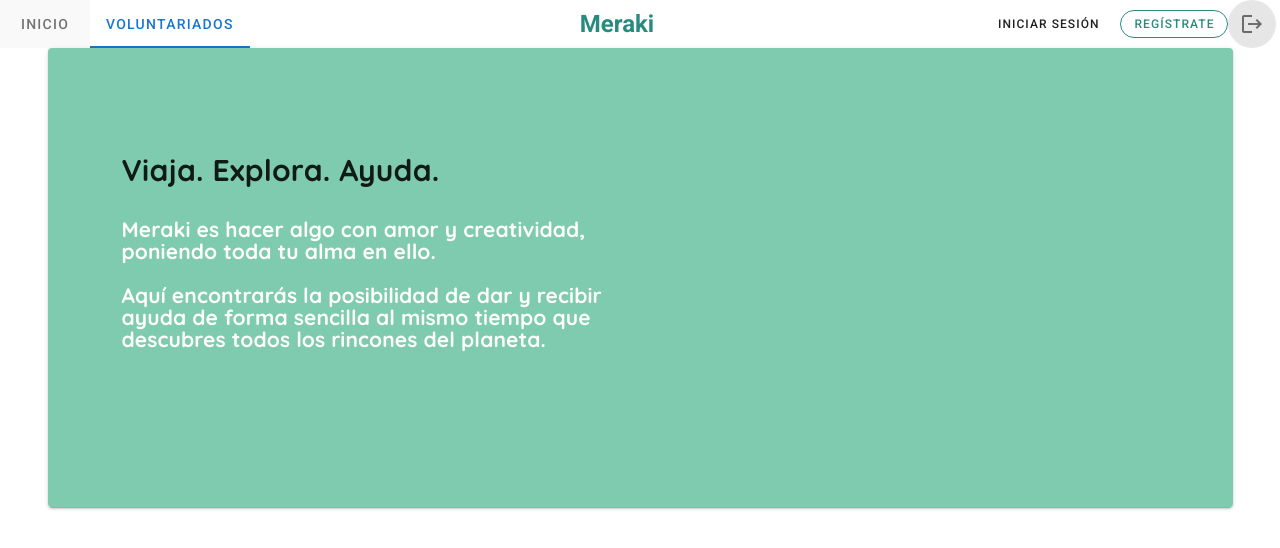
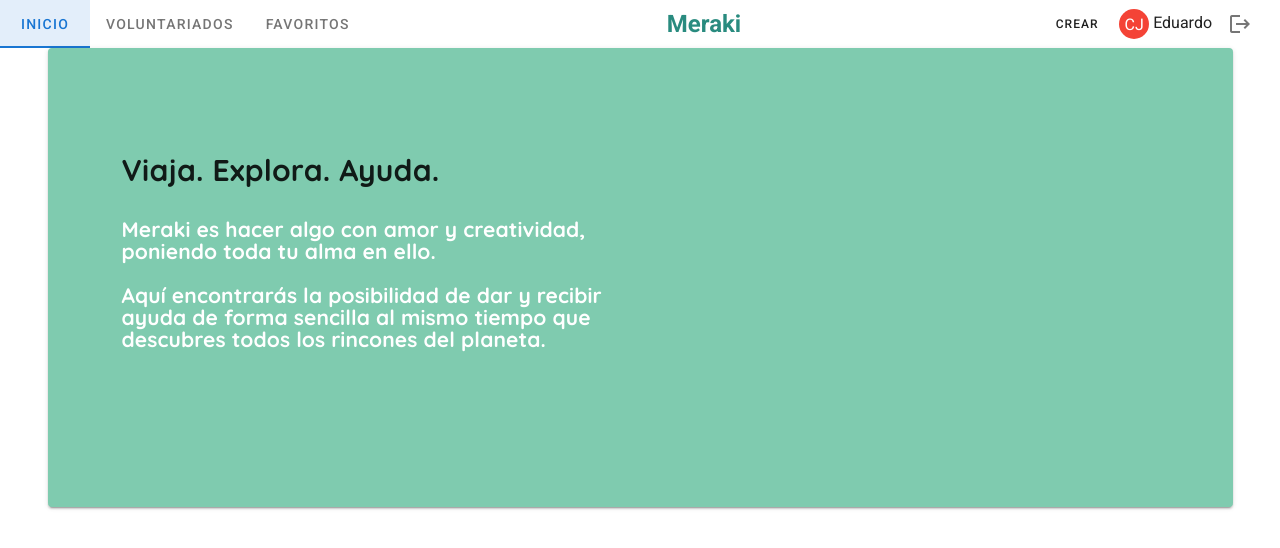
Before and after one commit to eduardofran/Meraki-Front, a Vue app: page /signup in a window 1280 px wide. Shown: the top 548 px of the page. Built offline with nearby package versions, Linux system fonts and the light colour scheme; sample sign-in values are in the browser's storage.

Commit message:
Logout working depends on view

```diff
--- a/src/components/Navbar.vue
+++ b/src/components/Navbar.vue
@@ -1,32 +1,64 @@
 <template>
-  <v-app-bar  flat dense class="transparent">
+  <v-app-bar flat dense class="transparent">
     <v-tabs class="max">
-      <v-tab>Inicio</v-tab>
-      <v-tab to="/">Voluntariados</v-tab>
-      <!-- <v-tab>Favoritos</v-tab> -->
+      <v-tab to="/">Inicio</v-tab>
+      <v-tab>Voluntariados</v-tab>
+      <v-tab v-if="existsToken">Favoritos</v-tab>
     </v-tabs>
 
-
-    <router-link to="/"><h2 class="brand">Meraki</h2></router-link>
+    <router-link to="/">
+      <h2 class="brand">Meraki</h2>
+    </router-link>
 
     <v-spacer></v-spacer>
+    <!-- NO TOKEN -->
+    <div v-if="!existsToken">
       <v-btn text to="/login" small class="mr-2">Iniciar sesión</v-btn>
       <v-btn to="/signup" rounded outlined small color="#298B7F">Regístrate</v-btn>
-    <v-btn  to="/" icon><v-icon>mdi-logout</v-icon></v-btn>
-
+    </div>
+    <!-- YES TOKEN -->
+    <div v-else>
+      <v-btn text small class="mr-2">Crear</v-btn>
+      <v-avatar color="red" size="30">
+        <span class="white--text">CJ</span>
+      </v-avatar>
+      <!-- {{name}} -->
+      Eduardo
+      <v-btn icon @click="logout">
+        <v-icon>mdi-logout</v-icon>
+      </v-btn>
+    </div>
   </v-app-bar>
 </template>
+<script>
+export default {
+  name: "Navbar",
+  computed: {
+    existsToken() {
+      return localStorage.getItem("token");
+    }
+  },
+  methods: {
+    logout() {
+      localStorage.clear();
+      this.$router.push("/login");
+
+
+    }
+  }
+};
+</script>
  <style lang="scss" scoped>
- *{
+* {
   text-decoration-line: none;
   .brand {
-     color: #298B7F;
+    color: #298b7f;
   }
 }
 .max {
   width: auto !important;
 }
 .transparent {
-  background-color:  !important;
+  background-color: !important;
 }
 </style>
```
Lines whose indentation alone changed are shown as unchanged.
